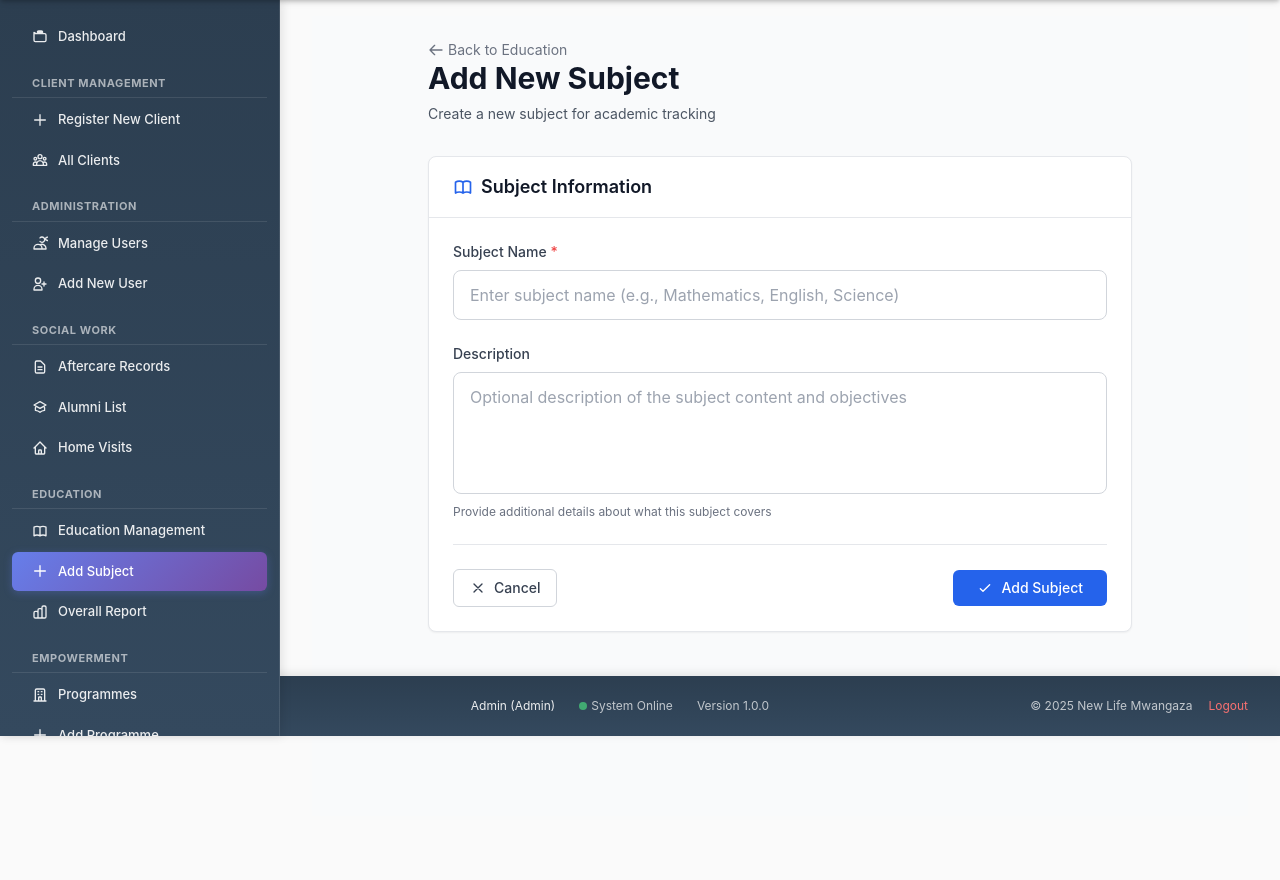
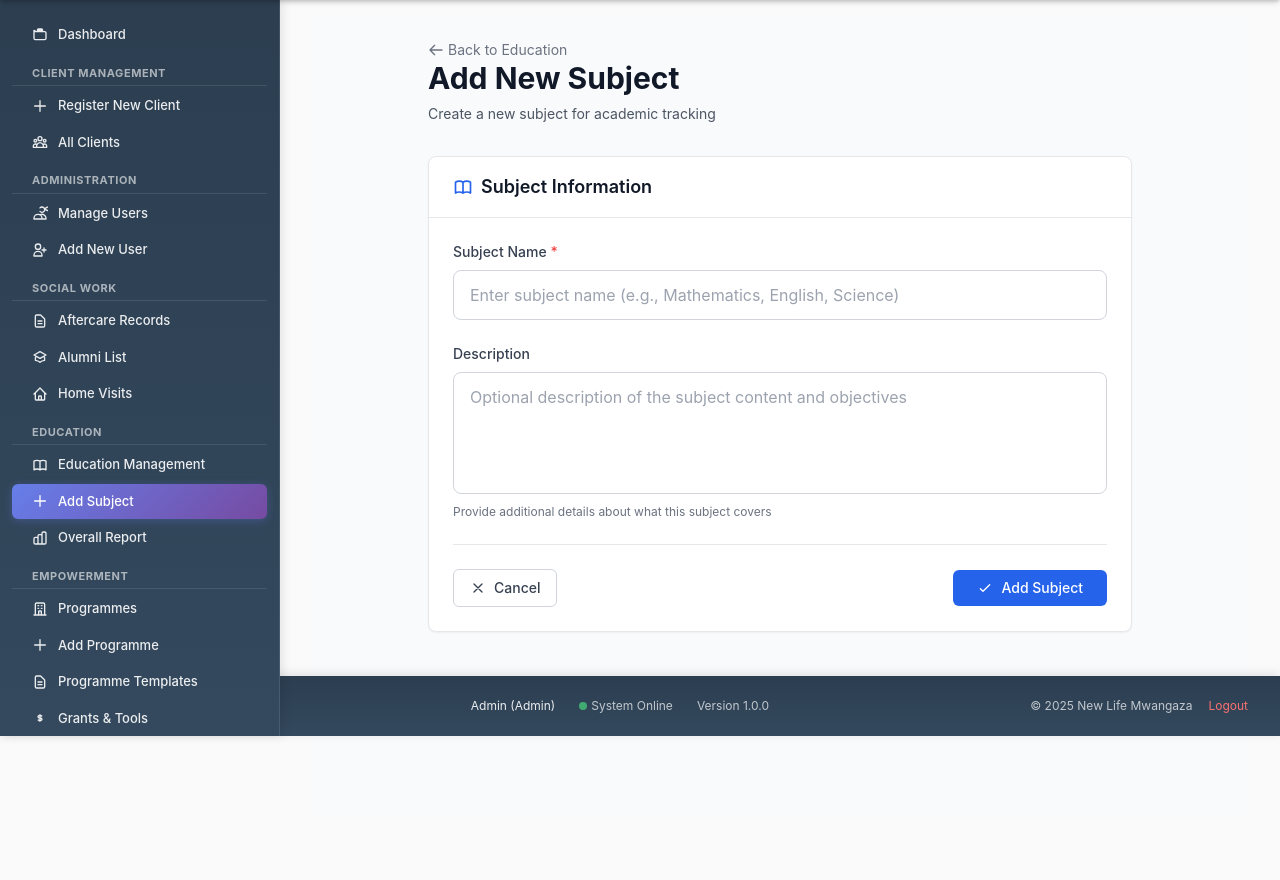
Before and after one commit to jeymo092/NLMRC, a Flask app: page /add_subject in a window 1280 px wide. Shown: the part 64-944 px from the top of the page. Run offline with Flask 3, Linux system fonts and the light colour scheme; a user stored in the database is signed in; some libraries are stand-ins or nearby versions.

Commit message:
Assistant checkpoint: Fix sidebar scrolling and element spacing
Assistant generated file changes:
- templates/base.html: Fix sidebar to fit all elements with proper scrolling, Remove conflicting overflow hidden styles from sidebar content, Adjust sidebar header and link spacing for better fit, Reduce sidebar link padding for better fit

---

User prompt:

make elemets all fit on sidebar

Replit-Commit-Author: Assistant
Replit-Commit-Session-Id: cfed3df7-bb25-4738-baaa-222fe8f1df80

```diff
--- a/templates/base.html
+++ b/templates/base.html
@@ -62,16 +62,36 @@
             top: 4rem;
             left: 0;
             z-index: 30;
-            overflow-y: hidden;
+            overflow-y: auto;
+            overflow-x: hidden;
             box-shadow: 2px 0 10px rgba(0, 0, 0, 0.1);
             display: flex;
             flex-direction: column;
+            scrollbar-width: thin;
+            scrollbar-color: rgba(255, 255, 255, 0.3) transparent;
+        }
+
+        .sidebar-custom::-webkit-scrollbar {
+            width: 6px;
+        }
+
+        .sidebar-custom::-webkit-scrollbar-track {
+            background: transparent;
+        }
+
+        .sidebar-custom::-webkit-scrollbar-thumb {
+            background: rgba(255, 255, 255, 0.3);
+            border-radius: 3px;
+        }
+
+        .sidebar-custom::-webkit-scrollbar-thumb:hover {
+            background: rgba(255, 255, 255, 0.5);
         }
 
         .sidebar-link {
             display: flex;
             align-items: center;
-            padding: 0.625rem 1.25rem;
+            padding: 0.5rem 1.25rem;
             color: rgba(255, 255, 255, 0.9);
             text-decoration: none;
             border-radius: calc(var(--radius) - 2px);
@@ -96,15 +116,15 @@
         }
 
         .sidebar-header {
-            padding: 0.75rem 1.25rem 0.375rem 1.25rem;
-            margin: 0.375rem 0.75rem 0.125rem 0.75rem;
+            padding: 0.5rem 1.25rem 0.25rem 1.25rem;
+            margin: 0.25rem 0.75rem 0.125rem 0.75rem;
             font-size: 0.6875rem;
             font-weight: 700;
             text-transform: uppercase;
             color: rgba(255, 255, 255, 0.6);
             letter-spacing: 0.05em;
             border-bottom: 1px solid rgba(255, 255, 255, 0.1);
-            padding-bottom: 0.375rem;
+            padding-bottom: 0.25rem;
         }
 
         .main-content {
@@ -693,12 +713,7 @@
     {% if current_user.is_authenticated %}
     <!-- Sidebar -->
     <div id="sidebar" class="sidebar-custom">
-        <div class="py-4 flex-1 overflow-y-auto" style="scrollbar-width: none; -ms-overflow-style: none;">
-            <style>
-                .sidebar-custom div::-webkit-scrollbar {
-                    display: none;
-                }
-            </style>
+        <div class="py-4 flex-1">
             <!-- Dashboard -->
             <a href="{{ url_for('dashboard') }}" class="sidebar-link">
                 <svg class="icon" fill="none" stroke="currentColor" viewBox="0 0 24 24">
```
